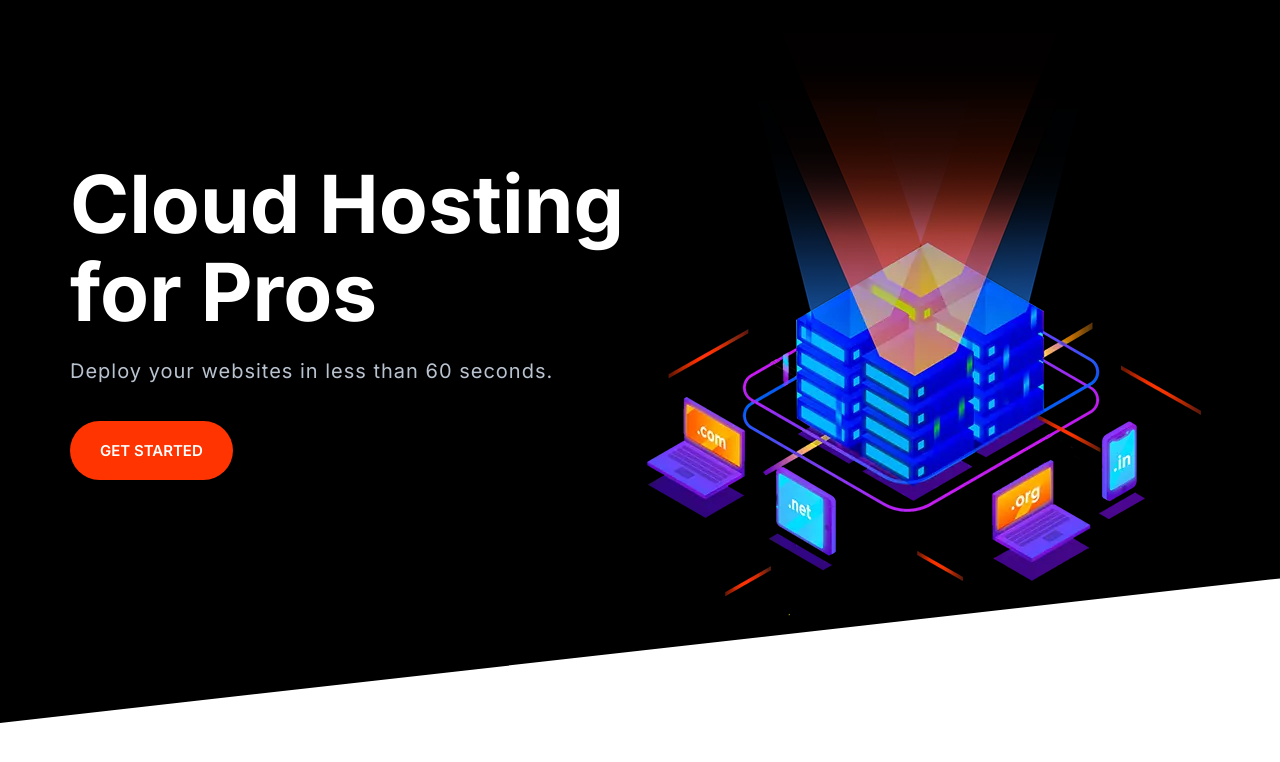
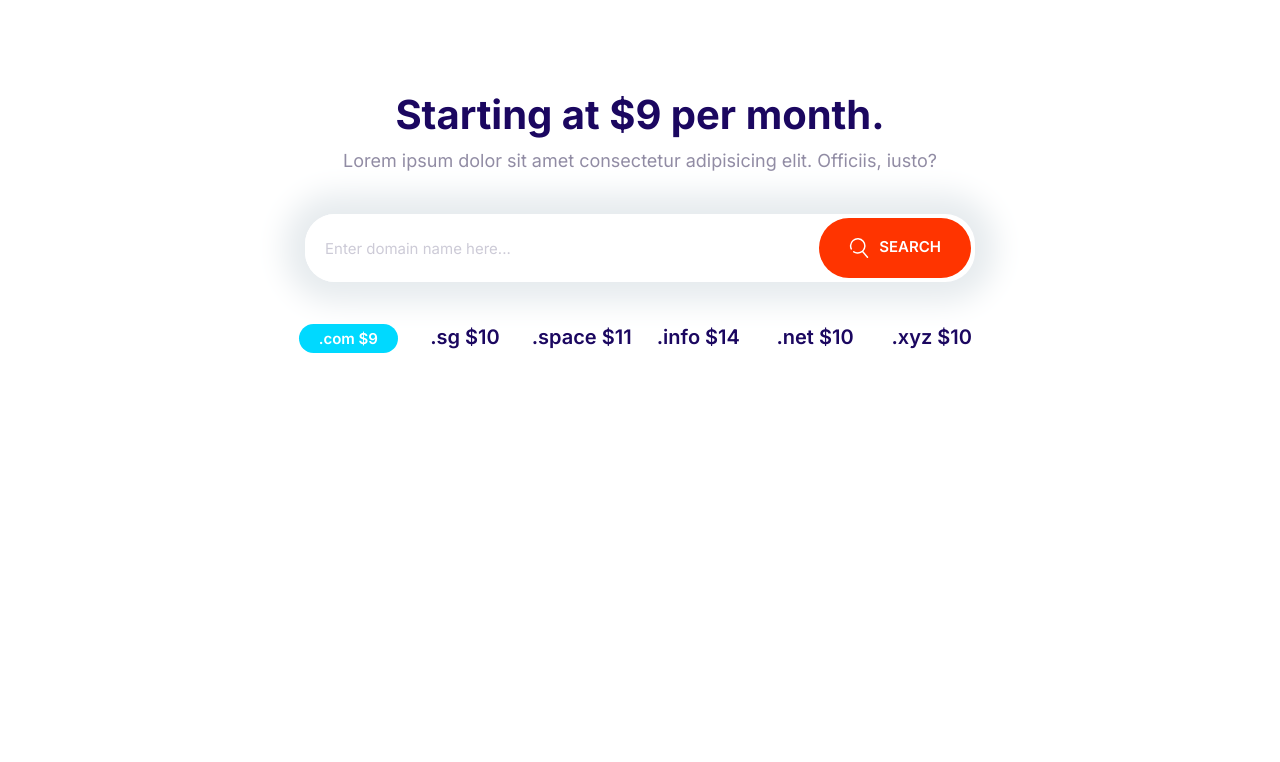
Before and after one commit to SolomonM23/Moshify, a plain HTML site: page index.html in a window 1280 px wide. Drawn offline with Linux system fonts and the light colour scheme.

Commit message:
built domain block

```diff
--- a/CSS/styles.css
+++ b/CSS/styles.css
@@ -203,10 +203,18 @@
     font-size: 1.8rem;
     font-weight: 600;
     margin: 1rem 0;
+    outline: 0;
     padding: 2rem 3rem;
     text-transform: uppercase;
     white-space: nowrap;
     text-align: center;
+}
+
+.btn .icon {
+    width: 2rem;
+    height: 2rem;
+    margin-right: 1rem;
+    vertical-align: middle;
 }
 
 .btn--primary {
@@ -289,12 +297,13 @@
     border: 1px solid var(--color-border);
     border-radius: var(--border-radius);
     display: flex;
+    flex-direction: row-reverse;
 }
 
 .input-group .input {
     border: 0;
     flex-grow: 1;
-    padding: 1.5rem 1rem;
+    padding: 1.5rem 2rem;
 }
 
 .input-group .btn {
@@ -715,3 +724,28 @@
         align-self: center;
     }
 }
+
+/* Domain Block*/
+.block-domain .input-group {
+    box-shadow: 0 0 30px 20px #e6ebee;
+    border: 0;
+    margin: 4rem auto;
+    max-width: 670px;
+}
+
+.block-domain__prices {
+    display: grid;
+    grid-template-columns: repeat(3, 1fr);
+    grid-template-rows: repeat(2, 6rem);
+    font-size: 2rem;
+    font-weight: 600;
+    justify-items: center;
+    max-width: 700px;
+    margin: 0 auto;
+}
+
+@media screen and (min-width: 768px) {
+    .block-domain__prices {
+        grid-template-columns: repeat(auto-fit, minmax(10rem, 1fr));
+    }
+}
--- a/index.html
+++ b/index.html
@@ -15,27 +15,34 @@
     <link rel="stylesheet" href="CSS/styles.css" />
   </head>
   <body>
-    <section class="block block--dark block--skewed-left hero">
-      <div class="container grid grid--1x2">
-        <header class="block__header hero__content">
-          <h1 class="block__heading">Cloud Hosting for Pros</h1>
-          <p class="hero__tagline">
-            Deploy your websites in less than 60 seconds.
-          </p>
-          <a href="" class="btn btn--accent btn--stretched">Get Started</a>
-        </header>
-        <picture>
-          <source
-            type="image/webp"
-            srcset="images/banner.webp 1x, images/banner@2x.webp 2x"
-          />
-          <source
-            type="image/png"
-            srcset="images/banner.png 1x, images/banner@2x.png 2x"
-          />
-          <img class="hero__image" src="images/banner.png" alt="" />
-        </picture>
+    <section class="block container block-domain">
+      <header class="block__header">
+        <h2>Starting at $9 per month.</h2>
+        <p>
+          Lorem ipsum dolor sit amet consectetur adipisicing elit. Officiis,
+          iusto?
+        </p>
+      </header>
+      <div class="input-group">
+        <button class="btn btn--accent">
+          <svg class="icon icon--white">
+            <use xlink:href="images/sprite.svg#search"></use></svg
+          >Search
+        </button>
+        <input
+          type="text"
+          class="input"
+          placeholder="Enter domain name here..."
+        />
       </div>
+      <ul class="list block-domain__prices">
+        <li><span class="badge badge--secondary">.com $9</span></li>
+        <li>.sg $10</li>
+        <li>.space $11</li>
+        <li>.info $14</li>
+        <li>.net $10</li>
+        <li>.xyz $10</li>
+      </ul>
     </section>
     <script src="js/main.js"></script>
   </body>
```
Also changed, not shown: Components/domain block.html (added, +24 -0 lines).
